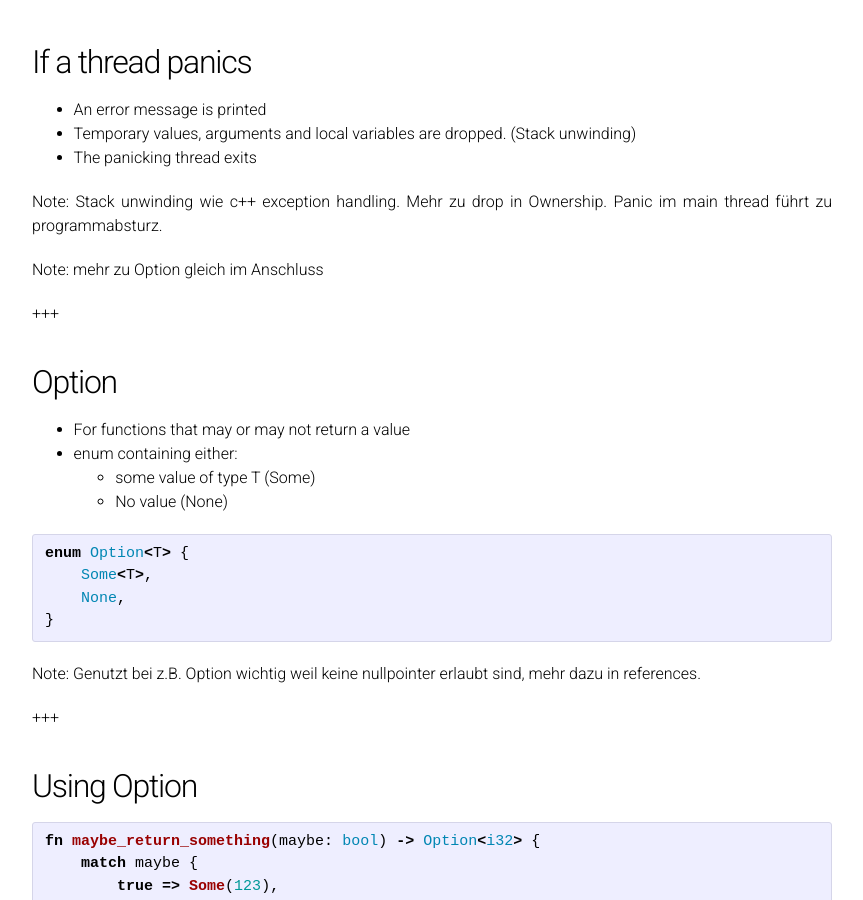
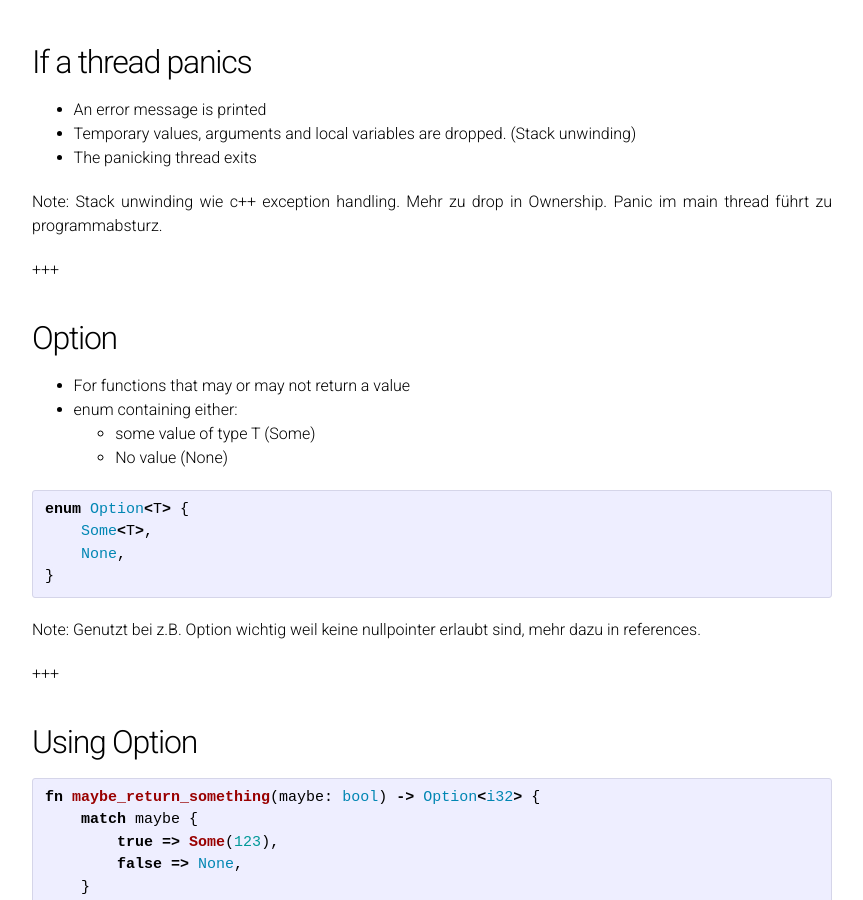
Before and after one commit to matthias-prangl/hsro-inf-kp.github.io, a Jekyll site: the page built from PITCHME.md, in a window 1280 px wide and 900 px high, scrolled down 3947 px. Shown: the whole window, without its empty margins (208-1071 px from the left). Built offline with Jekyll 4.4.1, drawn with Linux system fonts in a browser that asks for light colours; our own code applies the rules of GitHub Pages for plain Markdown files.

Commit message:
Slides update

```diff
--- a/PITCHME.md
+++ b/PITCHME.md
@@ -183,8 +183,6 @@ Stack unwinding wie c++ exception handling.
 Mehr zu drop in Ownership.
 Panic im main thread führt zu programmabsturz.
 
-Note: mehr zu Option gleich im Anschluss
-
 +++
 
 ## Option<T>
```
